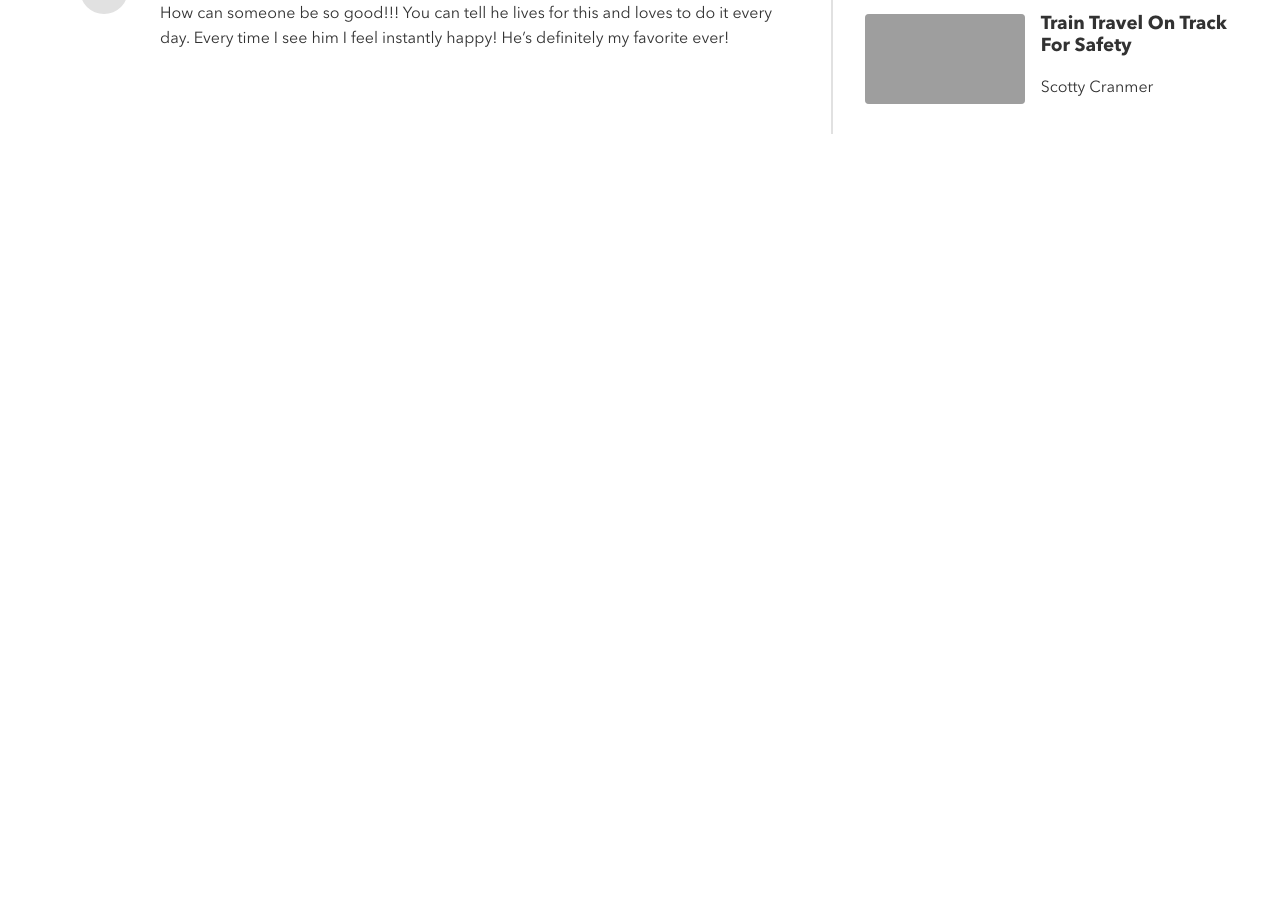
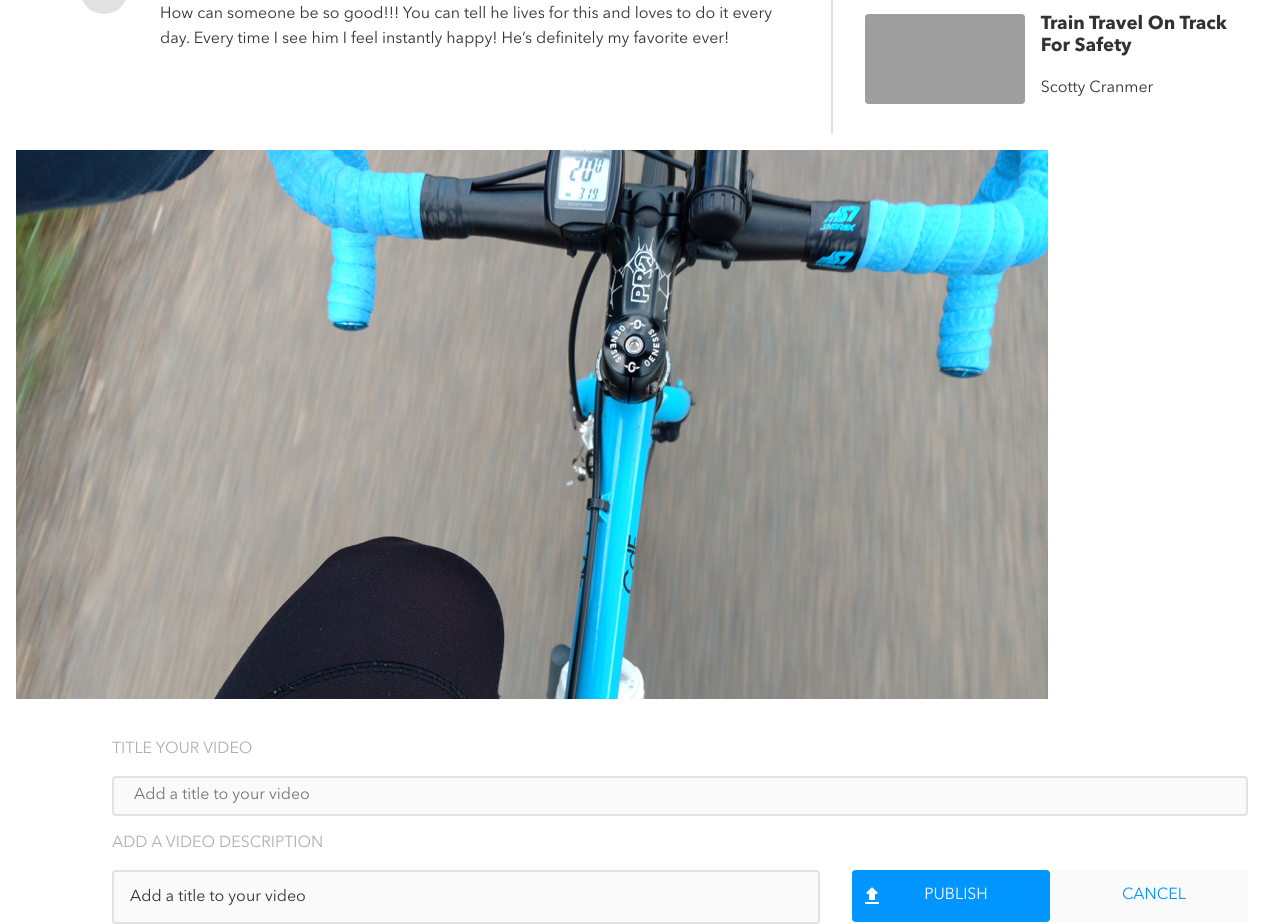
Before and after one commit to nate-paradiso/nate-paradiso-brainflix, a React (Create React App) app: page / in a window 1280 px wide. Shown: the part 1520-2444 px from the top of the page. Before the commit the page ends 1654 px from the top, so only its background shows below. Built offline with nearby package versions, Linux system fonts and the light colour scheme.

Commit message:
saving upload edits

```diff
--- a/src/App.js
+++ b/src/App.js
@@ -7,6 +7,9 @@ import { VideoCardList } from './components/Component/VideoCardList/VideoCardLis
 import { VideoDetails } from './components/Component/VideoDetails/VideoDetail';
 import './App.scss';
 import { useState } from 'react';
+import { BrowserRouter, Routes, Route } from "react-router-dom";
+import { Upload } from './pages/Upload/Upload';
+
 
 
 function App() {
@@ -22,7 +25,10 @@ function App() {
     setSelectedVideo(id)
   }
   return (
-  <>
+
+
+    <BrowserRouter>
+
     <header >
       <NavBar/>
       <CurrentVideo
@@ -46,7 +52,8 @@ function App() {
       handleSelectVideo={handleSelectVideo}
       />
     </main>
-   </>
+    <Upload/>
+   </BrowserRouter>
   )
 }
 
--- a/src/pages/Upload/Upload.js
+++ b/src/pages/Upload/Upload.js
@@ -0,0 +1,45 @@
+import "./Upload.scss"
+import uploadImage from "../../assets/images/Upload-video-preview.jpg"
+
+export const Upload = () => {
+
+
+    return (
+    <div>
+        <img className="upload-image"src={uploadImage} alt="biker" />
+       <form className="form" id="myForm">
+            <div className="form-container">
+                <div className="form-container__typing">
+
+                    <label className="shows__card--label
+                    shows__card--label-display
+                    form-container__typing--comments-label"
+                    htmlFor="comment">title your video
+                    </label>
+                    <input className="form-container__typing--name"
+                    type="text" name="name" id="name"
+                    placeholder="Add a title to your video"/>
+
+                    <label className="shows__card--label
+                    shows__card--label-display
+                    form-container__typing--comments-label"
+                    htmlFor="comment">Add a video description
+                    </label>
+                    <div className="form-container__typing--comments-container">
+                        <textarea className="form-container__typing--comments"
+                        name="comment" id="comment" cols="30" rows="10"
+                        placeholder="Add a title to your video" >
+                        </textarea>
+                        <input className="form-container__typing--button"
+                        type="submit" value="PUBLISH"
+                        />
+                        <input className="form-container__typing--cancel"
+                        type="submit" value="CANCEL"
+                        />
+                    </div>
+                </div>
+            </div>
+        </form>
+    </div>
+  )
+}
--- a/src/pages/Upload/Upload.scss
+++ b/src/pages/Upload/Upload.scss
@@ -0,0 +1,164 @@
+@use "../../styles/partials/_variables" as *;
+@use "../../styles/partials/_mixins" as *;
+
+.upload-image {
+	padding: 1rem;
+	max-width: 100%;
+	border-radius: 4px;
+}
+input {
+	background-image: none;
+	padding-left: 1rem;
+}
+.form {
+	display: flex;
+	flex-direction: column;
+	justify-content: space-around;
+}
+.form-title {
+	padding-left: 1rem;
+	font-weight: 600;
+	font-size: 1rem;
+	color: $primary-background-color-1;
+	@include tablet {
+		padding: 0rem 2.25rem 1rem 3rem;
+		font-size: 2.5rem;
+	}
+	@include desktop {
+		padding-left: 6rem;
+		margin-bottom: 0rem;
+		padding-bottom: 0rem;
+	}
+}
+.form-container {
+	display: flex;
+	flex-direction: row;
+	justify-content: space-around;
+	@include tablet {
+		padding: 0rem 3rem 0rem 3rem;
+	}
+	@include desktop {
+		padding: 0rem 2rem 0rem 5rem;
+	}
+	&__typing {
+		display: flex;
+		flex-direction: column;
+		width: 100%;
+		padding: 0rem 1rem 1rem 1rem;
+		@include tablet {
+			padding: 0rem;
+			margin-left: 2rem;
+		}
+		&--title {
+			background-color: $alternative-background-color-1;
+			border-radius: 4px;
+			height: 6rem;
+			resize: none;
+			border: solid 2px $outline-color;
+			@include tablet {
+				height: 2rem;
+				width: 100%;
+				margin-right: 2rem;
+			}
+		}
+		&--comments {
+			background-color: $alternative-background-color-1;
+			border-radius: 4px;
+			height: 6rem;
+			resize: none;
+			border: solid 2px $outline-color;
+			@include tablet {
+				height: 2rem;
+				width: 100%;
+				margin-right: 2rem;
+			}
+		}
+		&--comments-container {
+			display: flex;
+			flex-direction: column;
+			width: 100%;
+			@include tablet {
+				flex-direction: row;
+				justify-content: space-between;
+			}
+		}
+		&--comments-label {
+			padding-top: 1rem;
+			padding-bottom: 1rem;
+			align-self: flex-start;
+			text-transform: uppercase;
+			color: $brain-flix-silver;
+			font-weight: 500;
+			@include tablet {
+			}
+		}
+		&--button {
+			width: 100%;
+			background-color: $brain-flix-blue;
+			cursor: pointer;
+			height: 2.5rem;
+			color: $brain-flix-white;
+			font-family: "Avenir Next";
+			border-radius: 4px;
+			border: none;
+			background-image: url(../../assets/images/icons/upload.svg);
+			background-repeat: no-repeat;
+			background-position: 0.5rem;
+			text-transform: uppercase;
+			margin-top: 1rem;
+			&:hover {
+				background-color: $brain-flix-darkblue;
+			}
+
+			@include tablet {
+				max-width: 12.375rem;
+				height: 3.25rem;
+				margin: 0rem;
+			}
+			@include desktop {
+				max-width: 12.375rem;
+			}
+		}
+		&--cancel {
+			width: 50%;
+			cursor: pointer;
+			height: 2.5rem;
+			color: $brain-flix-blue;
+			font-family: "Avenir Next";
+			text-transform: uppercase;
+			margin-top: 1rem;
+			border: none;
+			background-color: none;
+			&:hover {
+				// background-color: $brain-flix-darkblue;
+			}
+			::placeholder {
+				color: $primary-background-color-1;
+			}
+			@include tablet {
+				max-width: 12.375rem;
+				height: 3.25rem;
+				margin: 0rem;
+			}
+			@include desktop {
+				max-width: 12.375rem;
+			}
+		}
+	}
+}
+
+textarea {
+	font-family: "Avenir Next";
+	font-size: 1rem;
+	padding-left: 1rem;
+	padding-top: 1rem;
+	outline: none;
+	&:focus {
+		border-color: $brain-flix-blue;
+	}
+}
+textarea::placeholder {
+	font-family: "Avenir Next";
+	font-size: 1rem;
+	color: $primary-background-color-1;
+}
--- a/src/styles/partials/_mixins.scss
+++ b/src/styles/partials/_mixins.scss
@@ -31,7 +31,7 @@
 	}
 }
 @mixin avatar {
-	background-image: url(../../../assets/images/Mohan-muruge.jpg);
+	background-image: url(../../assets/images/Mohan-muruge.jpg);
 	background-size: 60px;
 	height: 40px;
 	width: 40px;
```
